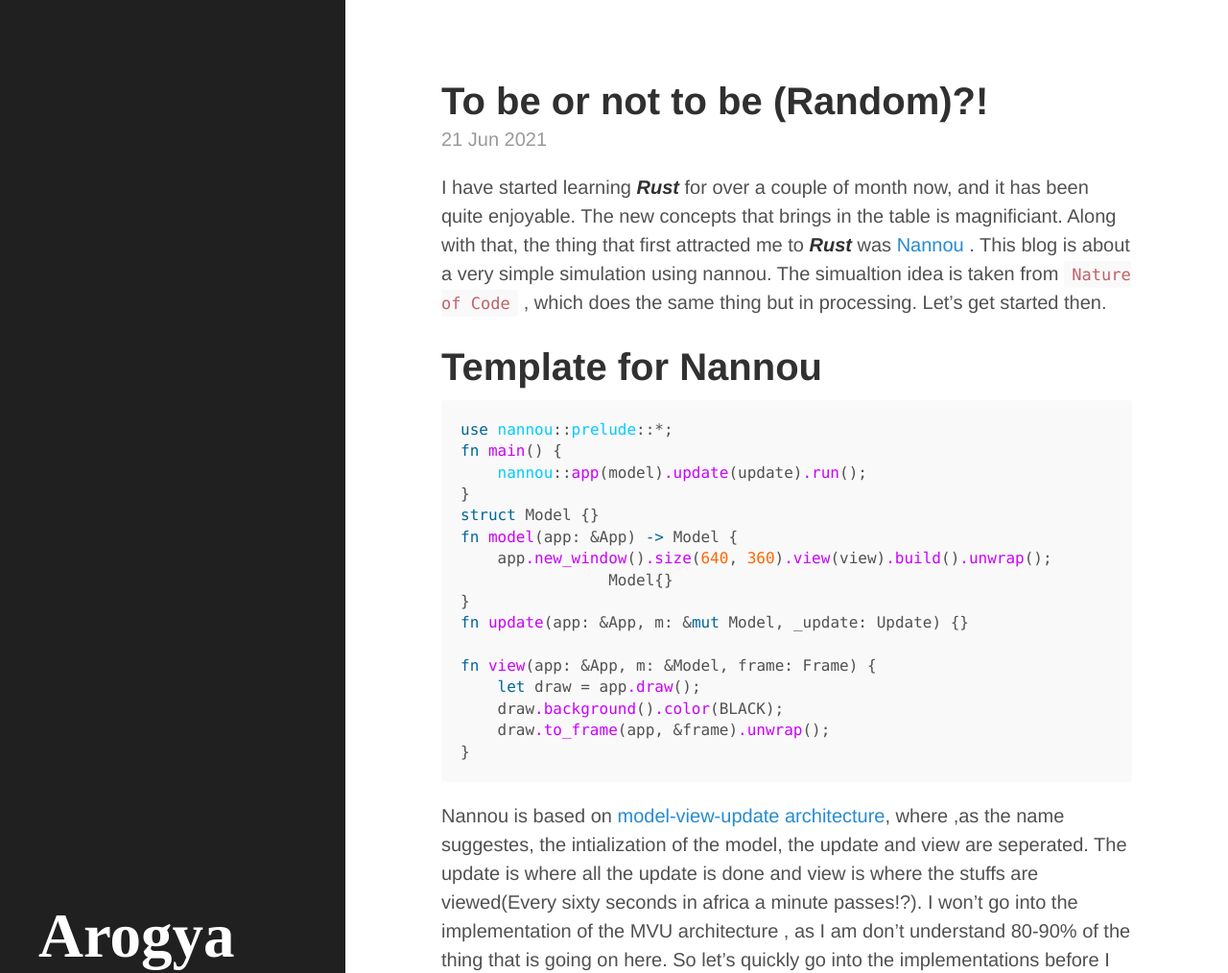
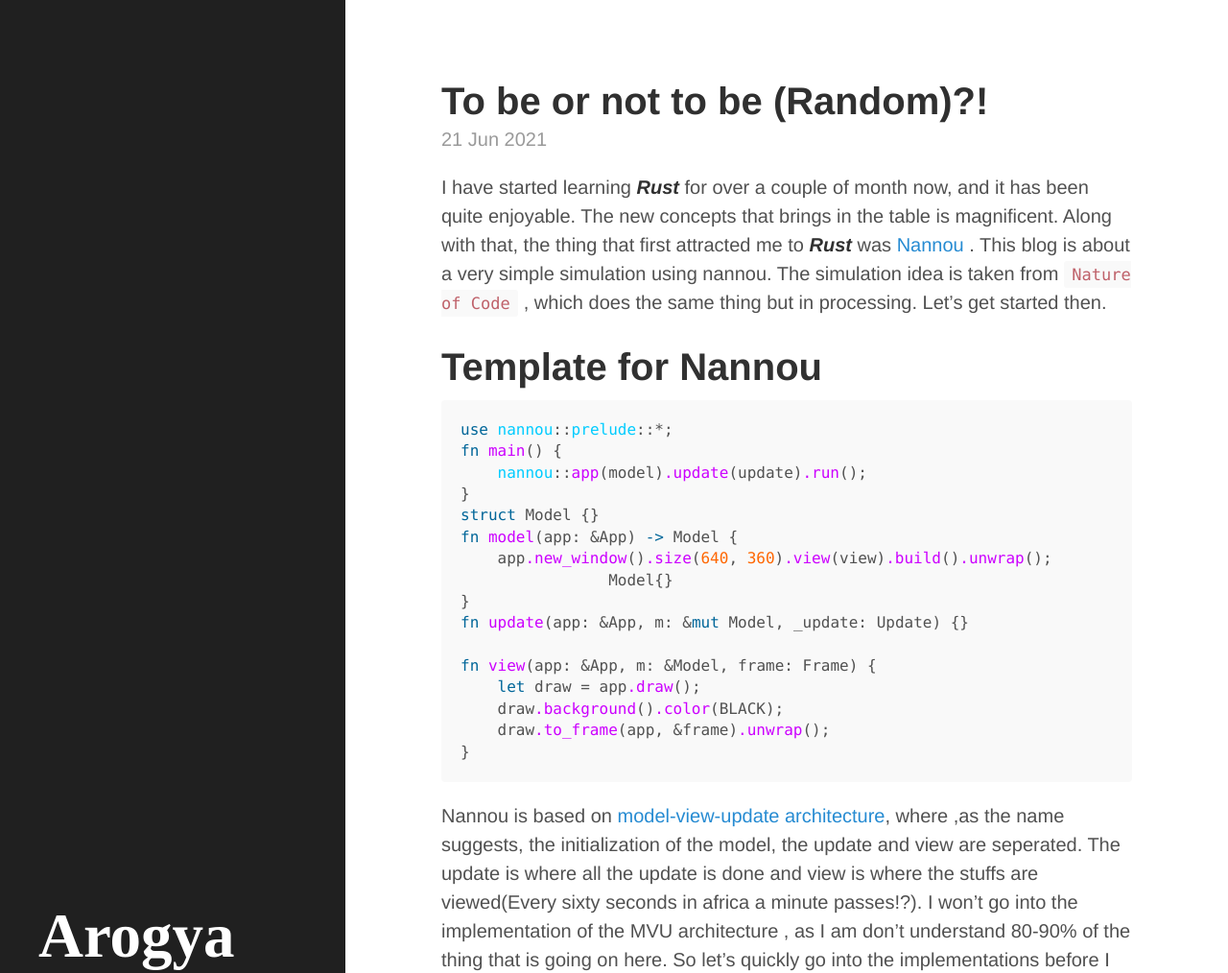
Before and after one commit to arogyad/arogyad.github.io, a Jekyll site: the page built from _posts/2021-06-21-Random Or Not to be Random.md, in a window 1280 px wide and 1400 px high. Shown: the top 1014 px of the window at 96% size. Built offline with Jekyll 4.4.1, drawn with Linux system fonts in a browser that asks for light colours; nearby versions of some CDN libraries; some web fonts are replaced; some of the changed text lies outside the part shown.

Commit message:
Update 2021-06-21-Random Or Not to be Random.md

````diff
--- a/_posts/2021-06-21-Random Or Not to be Random.md
+++ b/_posts/2021-06-21-Random Or Not to be Random.md
@@ -4,7 +4,7 @@ title: To be or not to be (Random)?!
 layout: post
 ---
 
-I have started learning ***Rust*** for over a couple of month now, and it has been quite enjoyable. The new concepts that brings in the table is magnificiant. Along with that, the thing that first attracted me to ***Rust*** was <a href="https://github.com/nannou-org/nannou">Nannou </a>. This blog is about a very simple simulation using nannou. The simualtion idea is taken from <a href="https://natureofcode.com/">`Nature of Code` </a>, which does the same thing but in processing. Let's get started then.
+I have started learning ***Rust*** for over a couple of month now, and it has been quite enjoyable. The new concepts that brings in the table is magnificent. Along with that, the thing that first attracted me to ***Rust*** was <a href="https://github.com/nannou-org/nannou">Nannou </a>. This blog is about a very simple simulation using nannou. The simulation idea is taken from <a href="https://natureofcode.com/">`Nature of Code` </a>, which does the same thing but in processing. Let's get started then.
 
 # Template for Nannou
 
@@ -26,7 +26,7 @@ fn view(app: &App, m: &Model, frame: Frame) {
     draw.to_frame(app, &frame).unwrap();
 }
 ```
-Nannou is based on <a href="https://thomasbandt.com/model-view-update"> model-view-update architecture</a>, where ,as the name suggestes, the intialization of the model, the update and view are seperated. The update is where all the update is done and view is where the stuffs are viewed(Every sixty seconds in africa a minute passes!?). I won't go into the implementation of the MVU architecture , as I am don't understand 80-90% of the thing that is going on here. So let's quickly go into the implementations before I say something stupid.
+Nannou is based on <a href="https://thomasbandt.com/model-view-update"> model-view-update architecture</a>, where ,as the name suggests, the initialization of the model, the update and view are seperated. The update is where all the update is done and view is where the stuffs are viewed(Every sixty seconds in africa a minute passes!?). I won't go into the implementation of the MVU architecture , as I am don't understand 80-90% of the thing that is going on here. So let's quickly go into the implementations before I say something stupid.
 
 # What are we doing?
  This is something really simple. We will ,kinda, show that the random numbers generated by computers are pseudo random. If we could continue this time for infinite amount of time the of numbers of time a number is choosen at random will be similar, but since the time period required for that to happen is large, it gives us the pseudo numbers give the sense of randomness.
@@ -107,10 +107,10 @@ fn view(app: &App, model: &Model, frame: Frame) {
 ```
 Here, we first create a draw object with `app.draw()`. We color the background black and create a mutable variable named `i`.  The variable is to provide a gap between each bars. Next we loop through the entire `bars` vector in the model and for each bar we plot a rectangle at `-320 + 70 * i` spot. The `-320` is the left most x-axis on my screen and adding `70 * i` makes sure that the bars don't get drawn on top of one another and there is a gap between all the bars. The `width` of the bar is constant and the `height` is the bar's height ,i.e, the number of time a number has been selected "randomly". As we iterate further we will see that the bars begin to reach an equal level. This is kinda cool that we have a visual representation of the pseudo randomness of the random generated by computers. Also we could have drawn the points on screen as such.
 ```rust
-// In the implementation of Model
+\\ In the implementation of Model
 impl Model {
 
-// -- Previous Code --
+\\ -- Previous Code --
 
 fn display(&self, &draw) {
 	let mut i: f32 = 0.0;
@@ -123,7 +123,7 @@ fn display(&self, &draw) {
 }
 }
 
-// In the view function
+\\ In the view function
 fn view(app: &App, model: &Model, frame: Frame) {
     let draw = app.draw();
     draw.background().color(BLACK);
````
